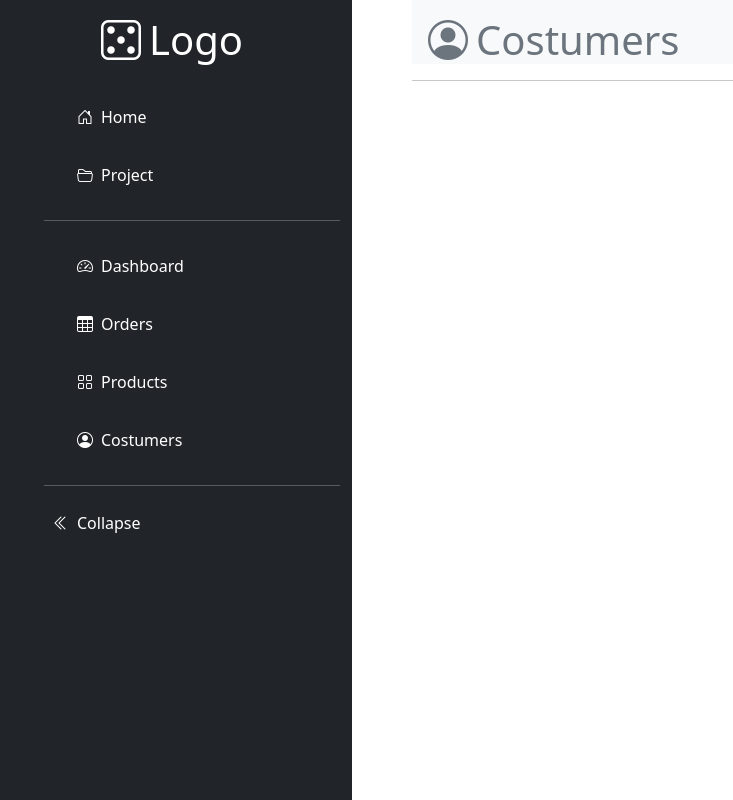
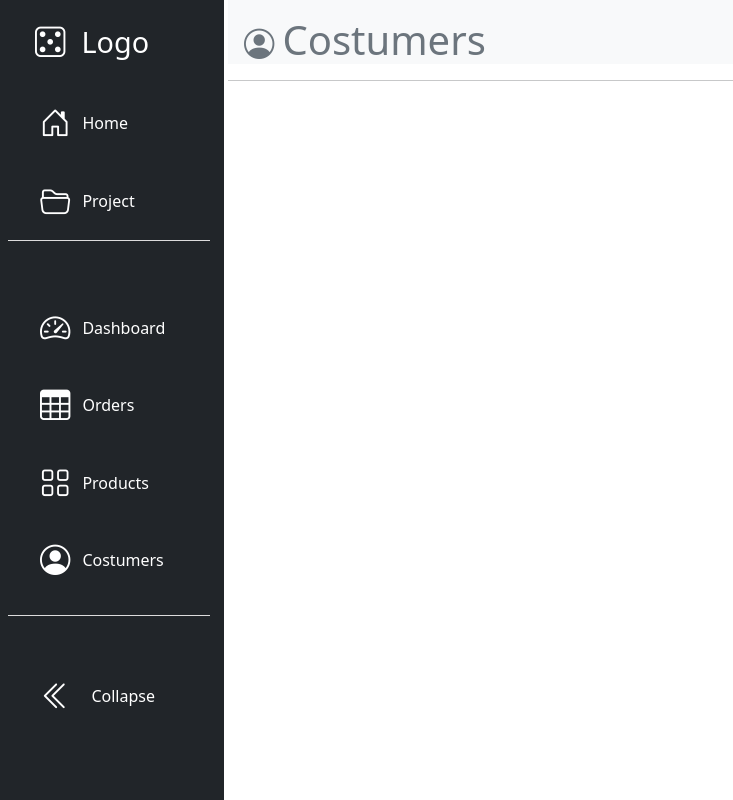
Before and after one commit to fstipo/the_project, a React (Create React App) app: page /costumers in a window 1280 px wide. Shown: the whole page, without its empty margins (0-733 px from the left). Built offline with nearby package versions, Linux system fonts and the light colour scheme.

Commit message:
edit containers

```diff
--- a/src/Components/Layout/Container/Container.css
+++ b/src/Components/Layout/Container/Container.css
@@ -1,18 +1,15 @@
-body {
-  min-height: 100vh;
-  width: 100%;
-  /* overflow: hidden; */
-  position: relative;
-}
-
 .section__sidebar {
   height: 100vh;
-  min-width: 22rem;
-  text-align: center;
+  max-width: 14rem;
+  overflow: hidden;
 }
 
 .section__sidebar.collapsed {
-  min-width: 8rem;
+  max-width: 6rem;
+}
+
+i {
+  font-size: 1.9rem;
 }
 
 /* .section__main {
--- a/src/Components/Layout/Container/Container.js
+++ b/src/Components/Layout/Container/Container.js
@@ -13,12 +13,12 @@ import Costumers from '../../../Pages/Costumers';
 
 const Container = () => {
   return (
-    <div className="container-fluid">
-      <div className="row">
-        <section className="section__sidebar col-1 bg-dark text-white">
+    <div className="row">
+      <div className="container-fluid d-flex ">
+        <section className="col section__sidebar bg-dark">
           <Sidebar />
         </section>
-        <section className="section__main ms-5 col-8 col-xl-8 col-lg-6">
+        <section className="col section__main mx-1">
           <Routes>
             <Route path="/" element={<Home />} />
             <Route path="/project" element={<Project />} />
--- a/src/Components/Layout/Sidebar/Sidebar.js
+++ b/src/Components/Layout/Sidebar/Sidebar.js
@@ -1,15 +1,17 @@
 import React from 'react';
 import SidebarNavigation from './SidebarNavigation';
+import './SidebarItem.css';
 
 const Sidebar = () => {
   return (
     <>
-      <div className="logo m-3 text-white mb-4">
+      <div className="logo text-end  py-4 text-white justify-content-start">
         <a href="/" className="text-decoration-none text-white display-6">
           <i className="bi bi-dice-5 " role="img" aria-label="dice-5"></i>
-          <span className="sidebar__link__name icon-logo m-2">Logo</span>
+          <span className="sidebar__link__name icon-logo ms-3">Logo</span>
         </a>
       </div>
+
       <SidebarNavigation />
     </>
   );
--- a/src/Components/Layout/Sidebar/SidebarItem.css
+++ b/src/Components/Layout/Sidebar/SidebarItem.css
@@ -1,8 +1,41 @@
+.icon-logo {
+  font-size: 1.8rem;
+}
+
+.section__sidebar .logo a {
+  justify-content: left;
+  padding-left: 35px;
+}
+
 .nav-link:link:hover {
   background-color: rgba(255, 255, 253, 0.2);
-  border-radius: 9px;
+  border-radius: 6px;
+}
+
+.section__sidebar.collapsed .nav-link {
+  display: grid;
+  justify-content: end;
 }
 
 .section__sidebar.collapsed ul {
   padding-left: 1rem;
 }
+
+a {
+  display: flex;
+  justify-content: center;
+  align-items: center;
+}
+.link {
+  display: flex;
+  justify-content: start;
+  align-items: center;
+  gap: 12px;
+}
+
+.horizontalLine {
+  border: none;
+  border-bottom: 1px solid gainsboro;
+  width: 90%;
+  margin-left: 8px;
+}
--- a/src/Components/Layout/Sidebar/SidebarItem.js
+++ b/src/Components/Layout/Sidebar/SidebarItem.js
@@ -4,7 +4,7 @@ import { Link } from 'react-router-dom';
 
 const SidebarItem = (props) => {
   return (
-    <div className="nav-link btn">
+    <div className="nav-link">
       <Link
         to={props.to}
         href={`#${props.name.toLowerCase()}`}
@@ -14,8 +14,10 @@ const SidebarItem = (props) => {
         title={props.name}
         role="presentation"
       >
-        <i className={`nav__icons bi bi-${props.icon} me-2`}></i>
-        <span className="sidebar__link__name">{props.name}</span>
+        <div className="link">
+          <i className={`nav__icons bi bi-${props.icon} ms-2`}></i>
+          <span className="sidebar__link__name">{props.name}</span>
+        </div>
       </Link>
     </div>
   );
--- a/src/Components/Layout/Sidebar/SidebarNavigation.js
+++ b/src/Components/Layout/Sidebar/SidebarNavigation.js
@@ -1,5 +1,6 @@
 import React from 'react';
 import SidebarItem from './SidebarItem';
+import './SidebarItem.css';
 
 const SidebarNavigation = () => {
   const addClass = () => {
@@ -15,24 +16,25 @@ const SidebarNavigation = () => {
 
   return (
     <div>
-      <ul id="nav-pills pills-tab" role="tablist">
+      <ul className="ps-0">
         <SidebarItem name="Home" icon="house-door" to="/" classList="active" />
         <SidebarItem name="Project" icon="folder2-open" to="/project" />
-        <hr />
+        <div className="horizontalLine mb-5"></div>
         <SidebarItem name="Dashboard" icon="speedometer2" to="/dashboard" />
         <SidebarItem name="Orders" icon="table" to="/orders" />
-        <SidebarItem name="Products" icon="grid" to="products" />
-        <SidebarItem name="Costumers" icon="person-circle" to="costumers" />
-        <hr />
+        <SidebarItem name="Products" icon="grid" to="/products" />
+        <SidebarItem name="Costumers" icon="person-circle" to="/costumers" />
       </ul>
-
+      <div className="horizontalLine mb-5"></div>
       <button
         className="collapse__btn nav-link btn text-white text-start"
         type="button"
         onClick={addClass}
       >
-        <i className="bi bi-chevron-double-left ms-4"></i>
-        <span className="sidebar__link__name ms-2">Collapse</span>
+        <div className="link">
+          <i className="bi bi-chevron-double-left ms-4"></i>
+          <span className="sidebar__link__name ms-2">Collapse</span>
+        </div>
       </button>
     </div>
   );
--- a/src/Pages/Products.js
+++ b/src/Pages/Products.js
@@ -63,9 +63,9 @@ const project = () => {
                 </p>
                 <p className="display-5 my-4 text-primary fw-bold">$24.99</p>
                 <p className="card-text mx-4 text-muted d-none d-xl-block">
-                  Lorem ipsum, dolor sit amet consectetur adipisicing elit. Quod
-                  officia nam atque molestiae sint cum! Rem sint totam minus
-                  itaque quasi
+                  Lorem ipsum, dolor sit amet consectetur adipisicing elit.
+                  Quoda officia nam atque molestiae sint cum! Rem sint totam
+                  minus itaque quasi
                 </p>
 
                 <a href="/" className="btn btn-outline-primary btn-lg mt-3">
```
